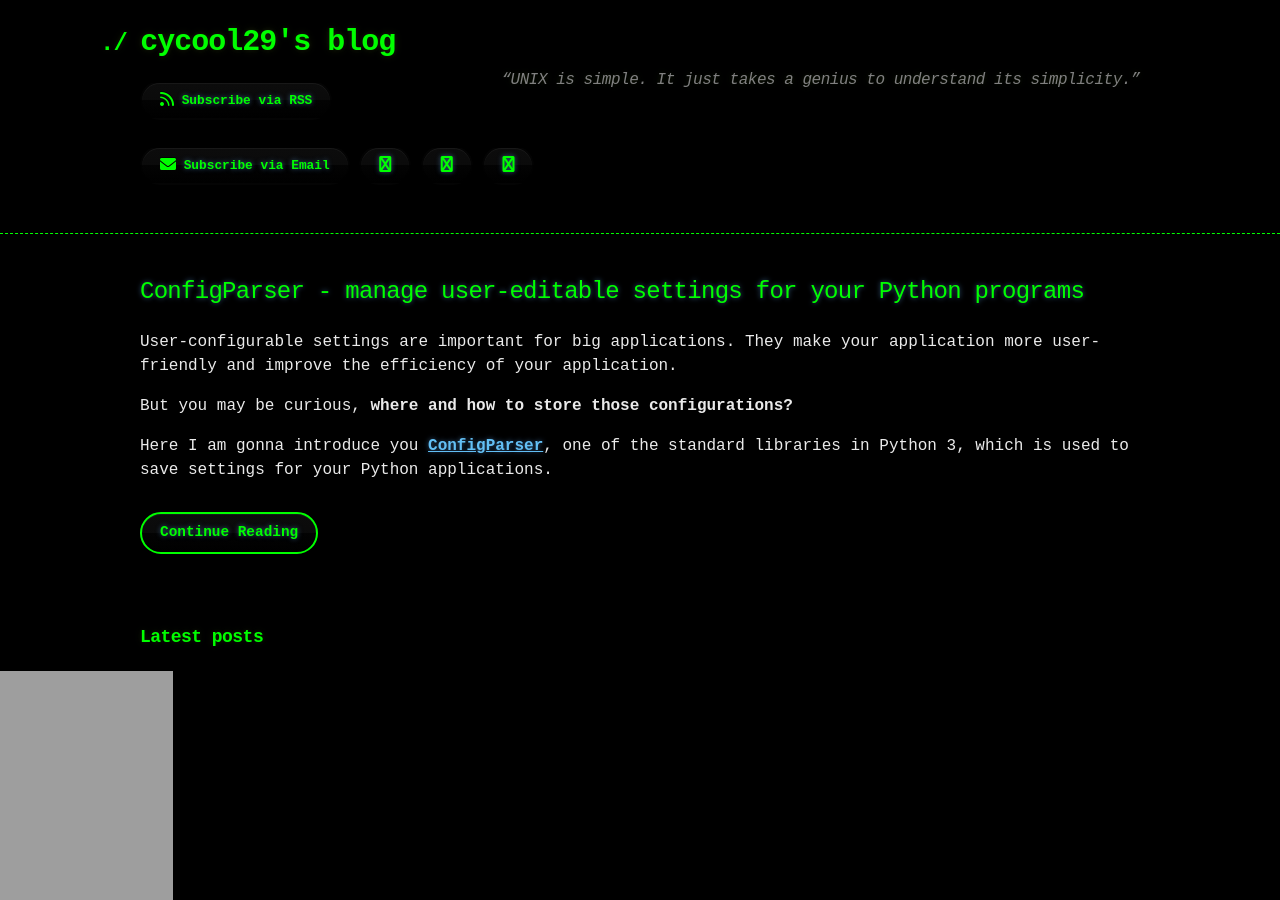
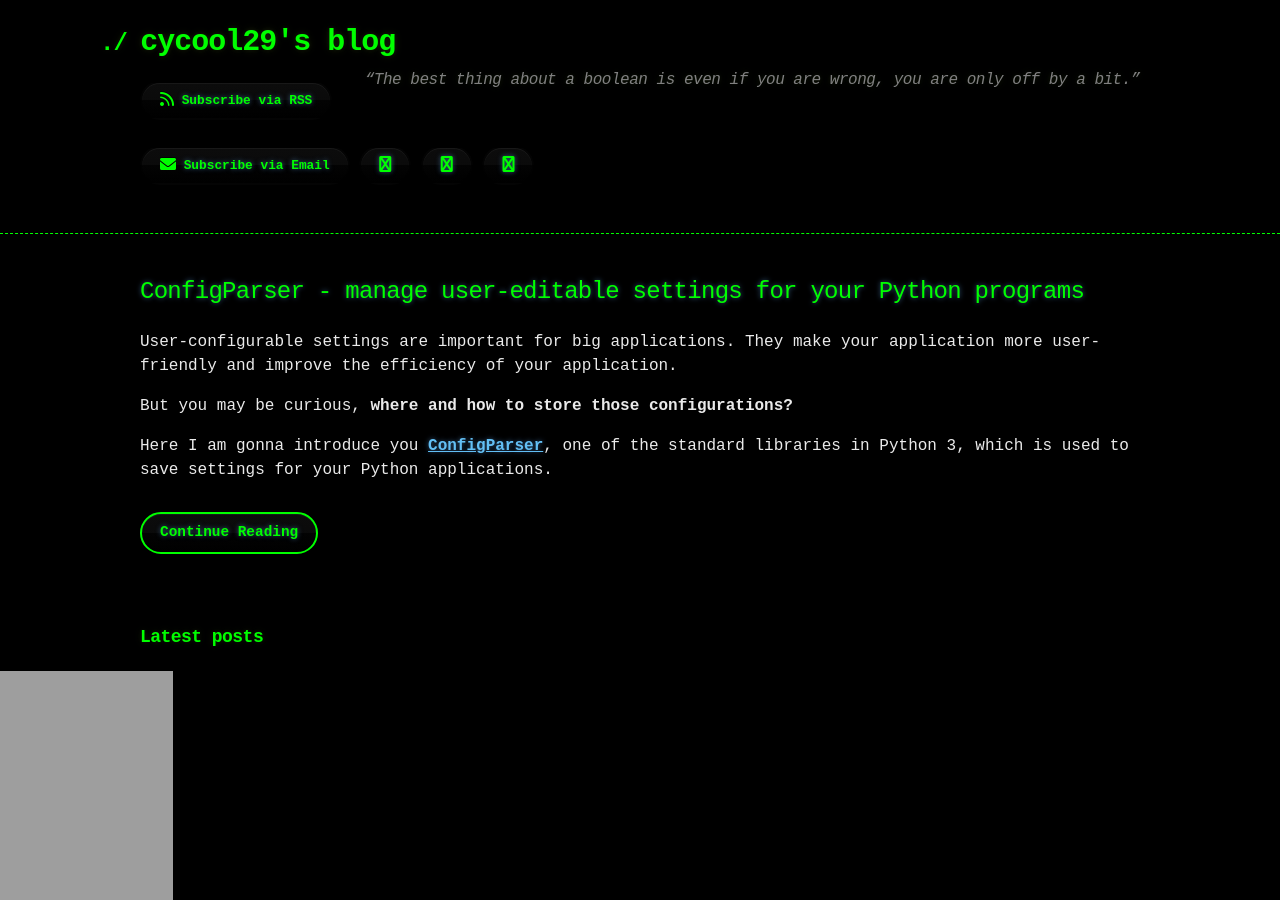
Before and after one commit to cycool29/cycool29.github.io, a Jekyll site: the page built from index.md, in a window 1280 px wide and 900 px high. Built offline with Jekyll 4.4.1, drawn with Linux system fonts in a browser that asks for light colours; a style sheet for code colours, icons or effects is not loaded.

Commit message:
Update quotes

```diff
--- a/_config.yml
+++ b/_config.yml
@@ -1,5 +1,5 @@
 title: cycool29's blog
-description: "“UNIX is simple. It just takes a genius to understand its simplicity.” "
+description: "“The best thing about a boolean is even if you are wrong, you are only off by a bit.” "
 bio: A high school student. Intermediate in Python, Git, Bash. Learning JavaScript. He/Him. "
 author: cycool29
 url: https://cycool29.github.io
```
